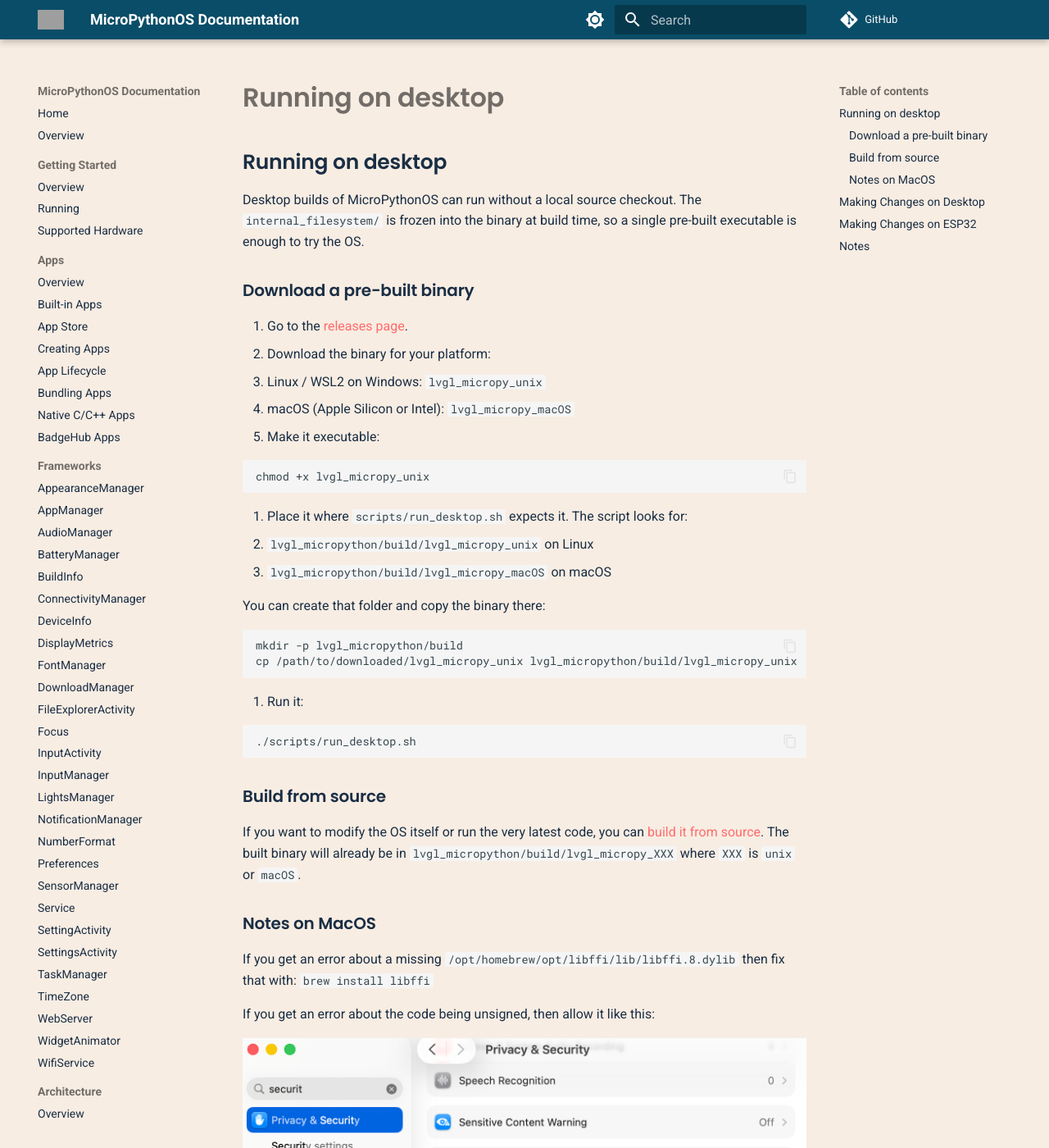
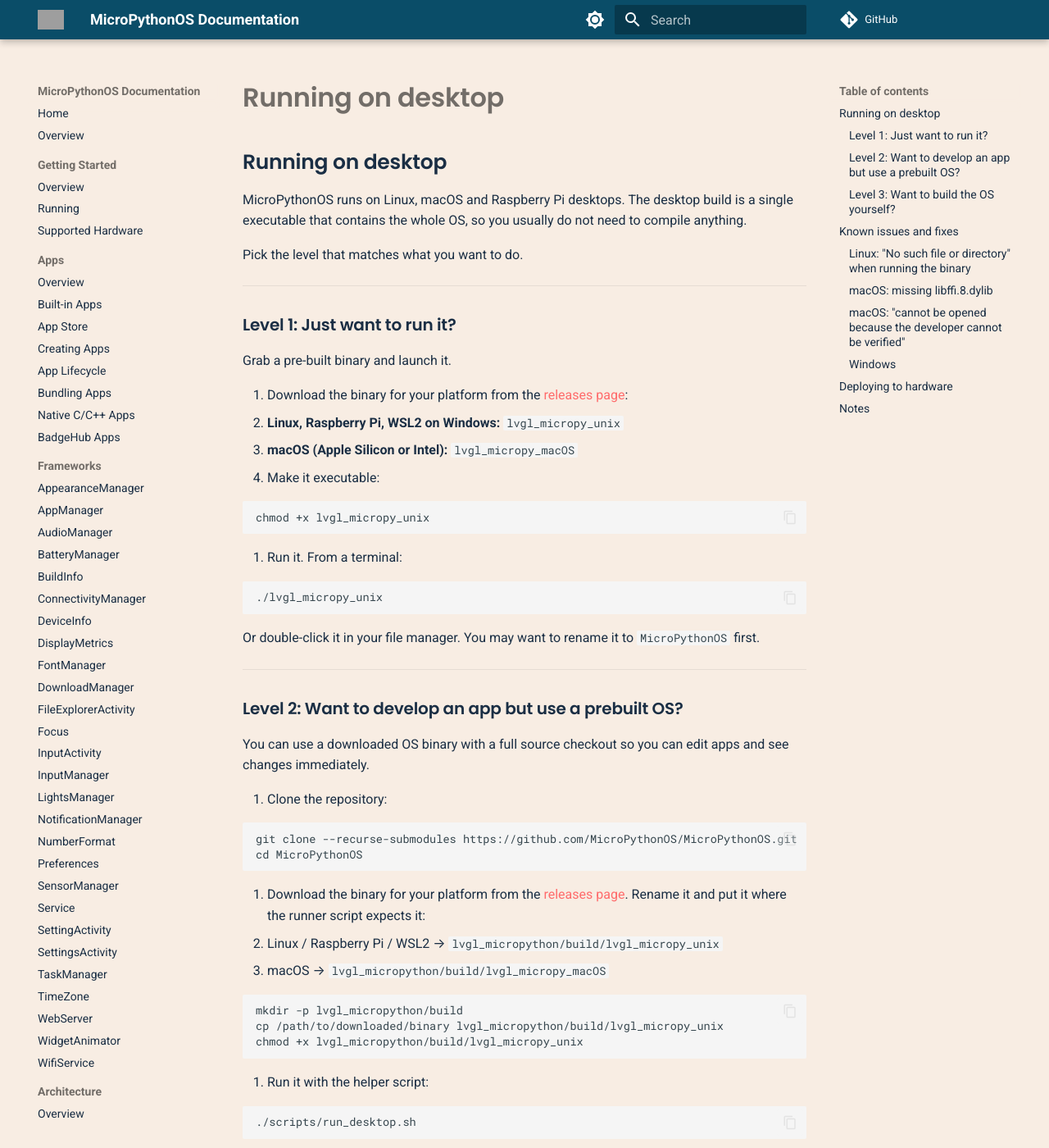
Before and after one commit to MicroPythonOS/docs, an MkDocs documentation site: the page built from docs/os-development/running-on-desktop.md, in a window 1280 px wide and 1400 px high. Shown: the whole window at 82% size. Built offline with MkDocs 1.6.1 and Material for MkDocs 9.7.7, drawn with Linux system fonts in a browser that asks for light colours; comment, search, counter and statistics services are not loaded; some of the changed text lies outside the part shown; grey boxes are pictures that could not be loaded.

Commit message:
Improve docs

````diff
--- a/docs/getting-started/running.md
+++ b/docs/getting-started/running.md
@@ -14,9 +14,9 @@
 
 ## Running on desktop
 
-MicroPythonOS desktop builds do not require a full git clone. A single pre-built binary contains the frozen filesystem, so you can download it, make it executable, and run it.
+On desktop you can choose how deep you want to go: run a pre-built binary, develop apps using a pre-built binary with a source checkout, or build the operating system from source.
 
-For detailed steps, see [Running on Desktop](../os-development/running-on-desktop.md).
+See [Running on Desktop](../os-development/running-on-desktop.md) for detailed steps.
 
 ## Next Steps
 
--- a/docs/os-development/running-on-desktop.md
+++ b/docs/os-development/running-on-desktop.md
@@ -1,67 +1,119 @@
 ## Running on desktop
 
-Desktop builds of MicroPythonOS can run without a local source checkout. The `internal_filesystem/` is frozen into the binary at build time, so a single pre-built executable is enough to try the OS.
+MicroPythonOS runs on Linux, macOS and Raspberry Pi desktops. The desktop build is a single executable that contains the whole OS, so you usually do not need to compile anything.
 
-### Download a pre-built binary
+Pick the level that matches what you want to do.
 
-1. Go to the [releases page](https://github.com/MicroPythonOS/MicroPythonOS/releases).
-2. Download the binary for your platform:
-   - Linux / WSL2 on Windows: `lvgl_micropy_unix`
-   - macOS (Apple Silicon or Intel): `lvgl_micropy_macOS`
-3. Make it executable:
+---
 
-```
+### Level 1: Just want to run it?
+
+Grab a pre-built binary and launch it.
+
+1. Download the binary for your platform from the [releases page](https://github.com/MicroPythonOS/MicroPythonOS/releases):
+   - **Linux, Raspberry Pi, WSL2 on Windows:** `lvgl_micropy_unix`
+   - **macOS (Apple Silicon or Intel):** `lvgl_micropy_macOS`
+2. Make it executable:
+
+```bash
 chmod +x lvgl_micropy_unix
 ```
 
-4. Place it where `scripts/run_desktop.sh` expects it. The script looks for:
-   - `lvgl_micropython/build/lvgl_micropy_unix` on Linux
-   - `lvgl_micropython/build/lvgl_micropy_macOS` on macOS
+3. Run it. From a terminal:
 
-You can create that folder and copy the binary there:
-
-```
-mkdir -p lvgl_micropython/build
-cp /path/to/downloaded/lvgl_micropy_unix lvgl_micropython/build/lvgl_micropy_unix
+```bash
+./lvgl_micropy_unix
 ```
 
-5. Run it:
+Or double-click it in your file manager. You may want to rename it to `MicroPythonOS` first.
 
+---
+
+### Level 2: Want to develop an app but use a prebuilt OS?
+
+You can use a downloaded OS binary with a full source checkout so you can edit apps and see changes immediately.
+
+1. Clone the repository:
+
+```bash
+git clone --recurse-submodules https://github.com/MicroPythonOS/MicroPythonOS.git
+cd MicroPythonOS
 ```
+
+2. Download the binary for your platform from the [releases page](https://github.com/MicroPythonOS/MicroPythonOS/releases). Rename it and put it where the runner script expects it:
+   - Linux / Raspberry Pi / WSL2 → `lvgl_micropython/build/lvgl_micropy_unix`
+   - macOS → `lvgl_micropython/build/lvgl_micropy_macOS`
+
+```bash
+mkdir -p lvgl_micropython/build
+cp /path/to/downloaded/binary lvgl_micropython/build/lvgl_micropy_unix
+chmod +x lvgl_micropython/build/lvgl_micropy_unix
+```
+
+3. Run it with the helper script:
+
+```bash
 ./scripts/run_desktop.sh
 ```
 
-### Build from source
+`scripts/run_desktop.sh` launches the OS using the Python files in `internal_filesystem/` directly, so any edit you make there appears the next time you restart the app. No rebuild is needed.
 
-If you want to modify the OS itself or run the very latest code, you can [build it from source](compiling.md). The built binary will already be in `lvgl_micropython/build/lvgl_micropy_XXX` where `XXX` is `unix` or `macOS`.
-
-### Notes on MacOS
-
-If you get an error about a missing `/opt/homebrew/opt/libffi/lib/libffi.8.dylib` then fix that with: `brew install libffi`
-
-If you get an error about the code being unsigned, then allow it like this:
-
-![Allow Anyway on MacOS](/os-development/macos-allow-anyway.png)
-
-
-## Making Changes on Desktop
-
-If you do have a source checkout, you can still run the OS directly from `internal_filesystem/`. When you run `./scripts/run_desktop.sh`, the OS runs the MicroPythonOS scripts **directly from `internal_filesystem/`**. This means:
-
-- **All changes to Python files are immediately active** - no build or install needed
-- **Instant testing** - edit a file, restart the app, see the changes
-- **Fast iteration cycle** - the recommended way to develop and test
-
-**Try it yourself:**
+**Try it:**
 
 1. Edit `internal_filesystem/builtin/apps/com.micropythonos.about/assets/about.py`
 2. Run `./scripts/run_desktop.sh`
 3. Open the About app
-4. See your changes immediately!
+4. See your change immediately
 
+Once your app works on desktop, deploy it to a physical device with [Installing on ESP32](installing-on-esp32.md).
 
-## Making Changes on ESP32
+---
 
-Once you've tested your changes on desktop and they work correctly, or you're doing things you can't test on desktop, then you can deploy to physical hardware.
+### Level 3: Want to build the OS yourself?
+
+If you need to change the OS itself, add C extensions, modify MicroPython/LVGL bindings, or run the very latest code, build from source. The binary will already land in `lvgl_micropython/build/lvgl_micropy_XXX` where `XXX` is `unix` or `macOS`.
+
+```bash
+./scripts/build_mpos.sh unix     # Linux, Raspberry Pi, WSL2
+./scripts/build_mpos.sh macOS    # macOS
+```
+
+See [Compiling](compiling.md) for the full instructions, including cloning and dependencies.
+
+---
+
+## Known issues and fixes
+
+### Linux: "No such file or directory" when running the binary
+
+Make sure it is executable:
+
+```bash
+chmod +x lvgl_micropy_unix
+```
+
+### macOS: missing `libffi.8.dylib`
+
+Install libffi:
+
+```bash
+brew install libffi
+```
+
+### macOS: "cannot be opened because the developer cannot be verified"
+
+The prebuilt binary is not signed. Open **System Settings → Privacy & Security** and click **Allow Anyway** next to the blocked item, then run it again.
+
+![Allow Anyway on MacOS](/os-development/macos-allow-anyway.png)
+
+### Windows
+
+Native Windows builds are not supported. [Users report](https://github.com/MicroPythonOS/MicroPythonOS/issues/31) that the Linux desktop binary works under WSL2 on Windows 11. Alternatively, you can try the [web port](../web-port/using.md), which runs a desktop build in the browser.
+
+---
+
+## Deploying to hardware
+
+Once your app works on desktop, install it on a supported ESP32 device.
 
 {!os-development/installing-on-esp32.md!}
````
Also changed, not shown: AGENTS.md (added, +18 -0 lines).
